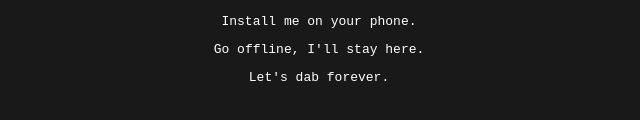
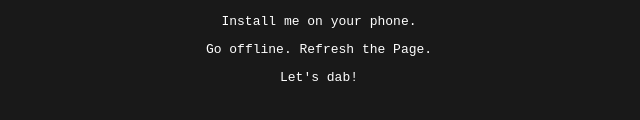
Before and after one commit to erwinmesi/dabbing-squidward-pwa, a plain HTML site: page index.html in a window 1280 px wide. Shown: the part 616-736 px from the top of the page, without its empty margins (321-961 px from the left). Drawn offline with Linux system fonts and the light colour scheme.

Commit message:
[UPDATED] Instructions

```diff
--- a/index.html
+++ b/index.html
@@ -33,8 +33,8 @@
       <pre>Just an image of a dabbing Squidward.</pre>
       <img class="image" src="/images/squidward.jpg" alt="Dabbing Squidward PWA" />
       <pre>Install me on your phone.</pre>
-      <pre>Go offline, I'll stay here.</pre>
-      <pre>Let's dab forever.</pre>
+      <pre>Go offline. Refresh the Page.</pre>
+      <pre>Let's dab!</pre>
     </div>
   </body>
 </html>
```
